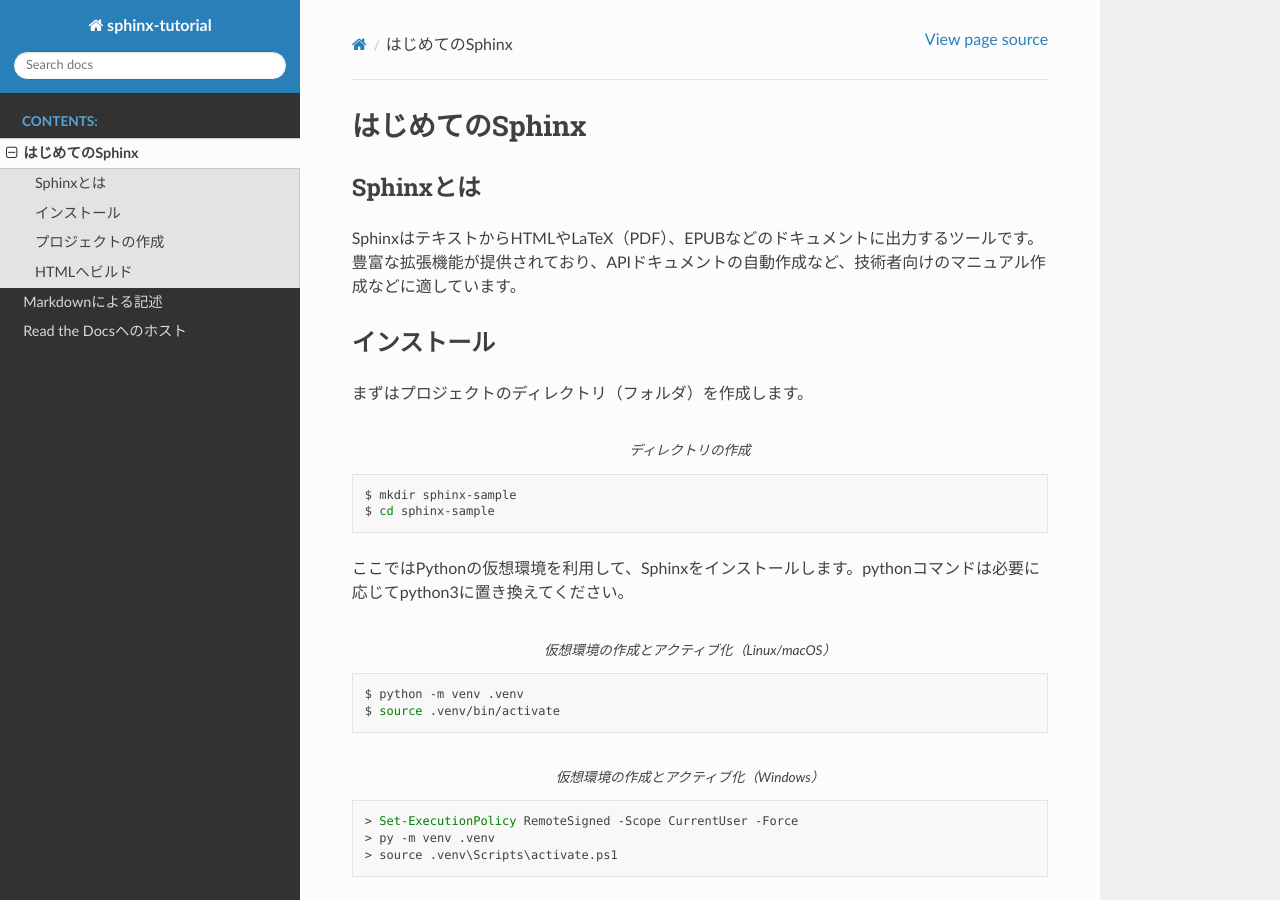
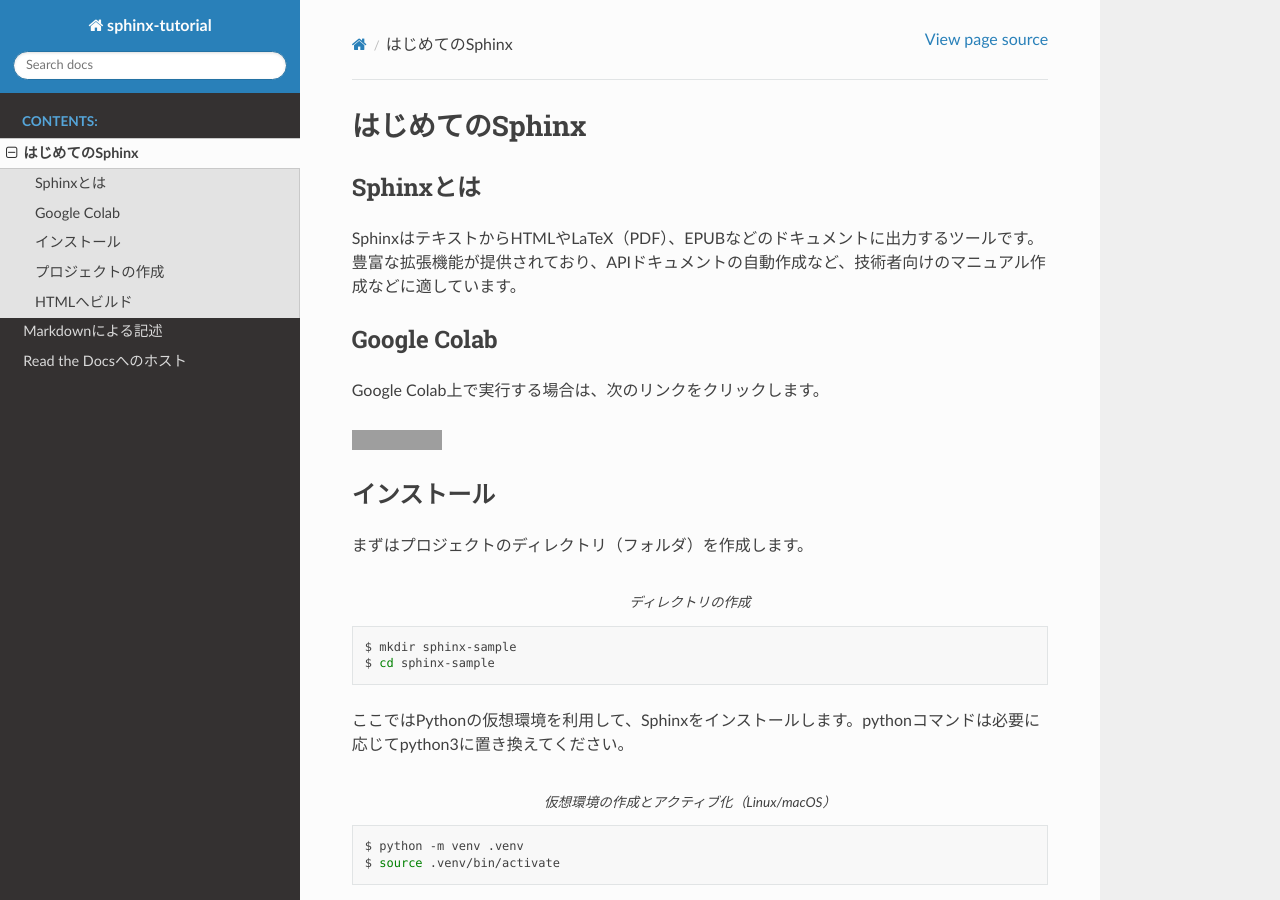
Before and after one commit to drillan/sphinx-tutorial, a Sphinx documentation site: the page built from docs/get-started.md, in a window 1280 px wide and 900 px high. Built offline with Sphinx 7.4.7 and the Read the Docs theme 2.0.0, drawn with Linux system fonts in a browser that asks for light colours; grey boxes are pictures that could not be loaded.

Commit message:
google colab link

```diff
--- a/docs/get-started.md
+++ b/docs/get-started.md
@@ -3,6 +3,12 @@
 ## Sphinxとは
 
 SphinxはテキストからHTMLやLaTeX（PDF）、EPUBなどのドキュメントに出力するツールです。豊富な拡張機能が提供されており、APIドキュメントの自動作成など、技術者向けのマニュアル作成などに適しています。
+
+## Google Colab
+
+Google Colab上で実行する場合は、次のリンクをクリックします。
+
+[![Open In Colab](https://colab.research.google.com/assets/colab-badge.svg)](https://colab.research.google.com/github/drillan/sphinx-tutorial/blob/main/sample-doc01/sphinx-tutorial.ipynb)
 
 ## インストール
 
```
